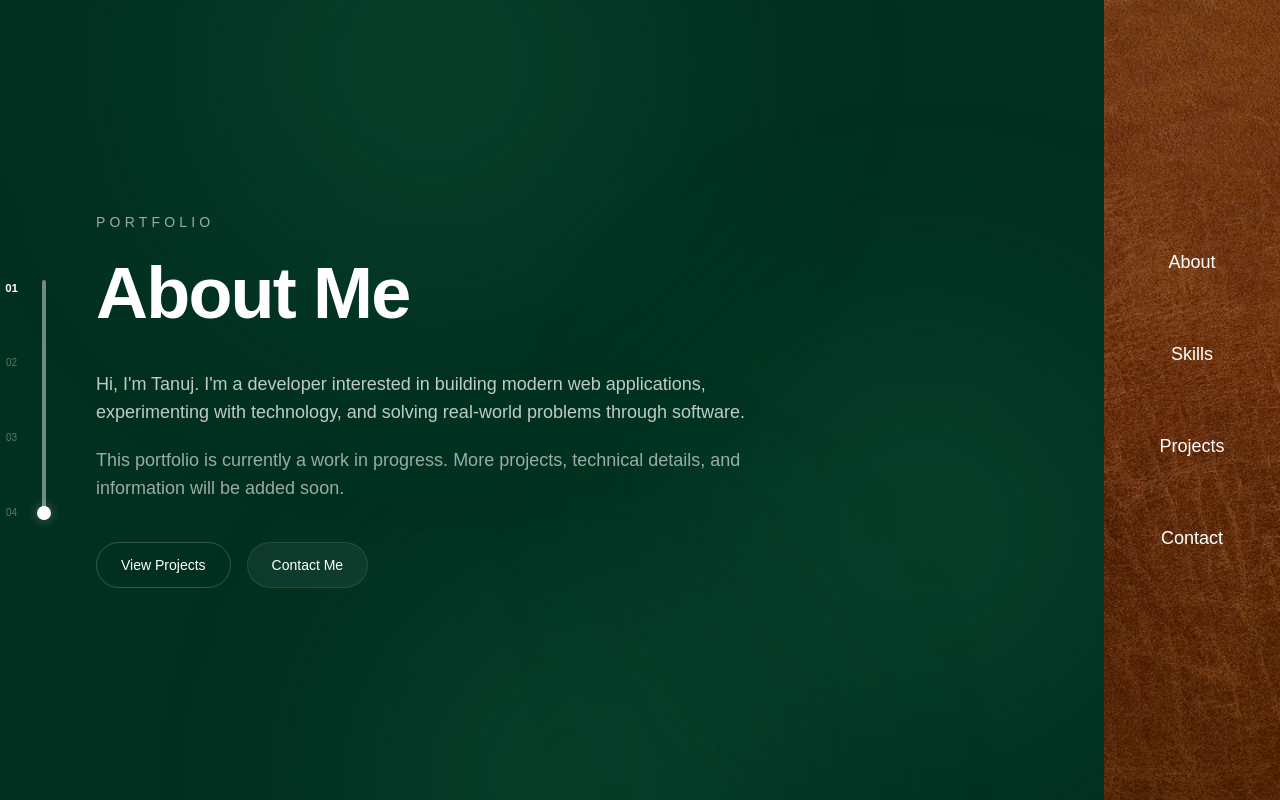
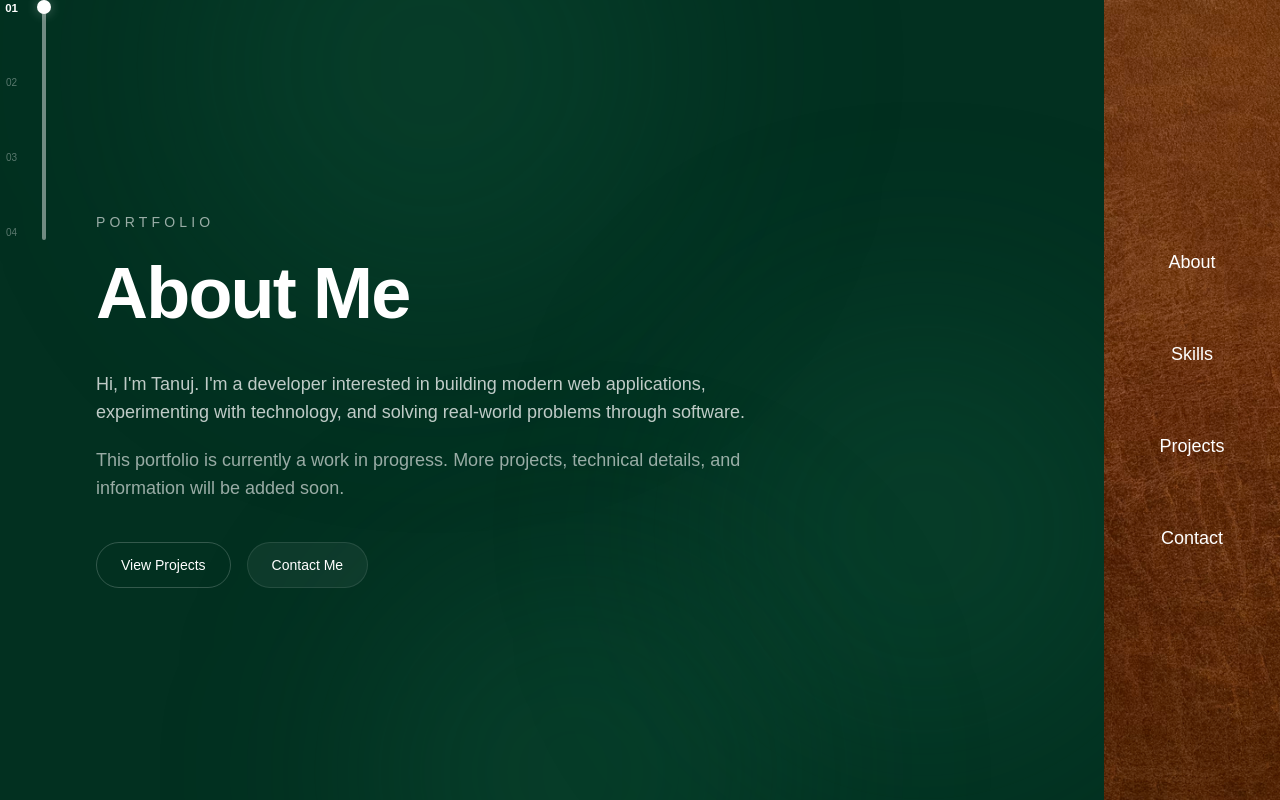
Before and after one commit to Tanuj-joshi-hub/Personal_Portfolio, a Next.js app in the folder frontend/: page / in a window 1280 px wide. Built offline with nearby package versions, Linux system fonts and the light colour scheme.

Commit message:
slider update

```diff
--- a/frontend/components/PageSlider.tsx
+++ b/frontend/components/PageSlider.tsx
@@ -52,7 +52,7 @@ export default function PageSlider() {
   const handleSliderChange = (
     event: React.ChangeEvent<HTMLInputElement>
   ) => {
-    const newPage = Number(event.target.value);
+    const newPage = sections.length - 1 - Number(event.target.value);
 
     setPage(newPage);
 
@@ -72,12 +72,13 @@ export default function PageSlider() {
      className="
      fixed
      left-3
-        top-1/2
+     top-0
+     bottom-0
      z-50
-        -translate-y-1/2
      md:left-6
   "
 >
+
       <div className="page-slider-wrapper">
         {/* Vertical Page Slider */}
         <input
@@ -86,7 +87,7 @@ export default function PageSlider() {
           min="0"
           max={sections.length - 1}
           step="1"
-          value={page}
+          value={sections.length - 1 - page}
           onChange={handleSliderChange}
           className="page-slider"
           aria-label="Navigate between portfolio pages"
```
Lines whose indentation alone changed are shown as unchanged.
